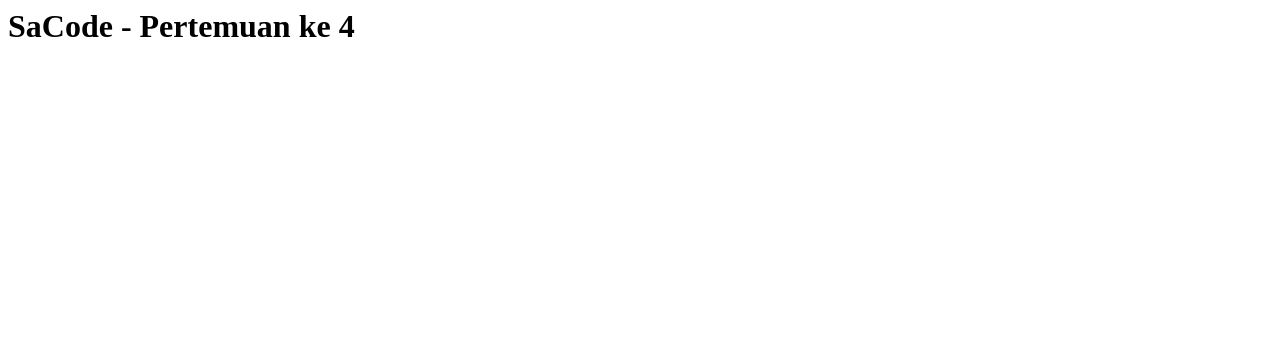
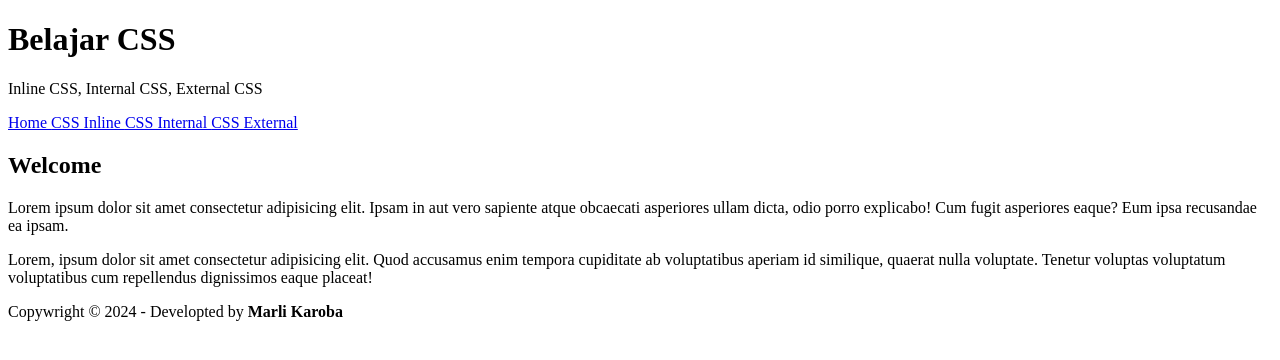
Before and after one commit to marlikaroba/sacode-html-css-pertemuan4, a plain HTML site: page index.html in a window 1280 px wide. Drawn offline with Linux system fonts and the light colour scheme.

Commit message:
upload  index.html

```diff
--- a/index.html
+++ b/index.html
@@ -1,7 +1,61 @@
-<html>
-  <head>
-    <title>SaCode - Pertemuan ke 4</title>
-  </head>
-  <body></body>
-  <h1>SaCode - Pertemuan ke 4</h1>
+<!DOCTYPE html>
+<html lang="en">
+
+<head>
+    <meta charset="UTF-8">
+    <meta http-equiv="X-UA-Compatible" content="IE=edge">
+    <meta name="viewport" content="width=device-width, initial-scale=1.0">
+    <title>SaCode - Belajar CSS</title>
+</head>
+
+<body>
+
+    <!-- header start -->
+    <header>
+        <h1>Belajar CSS</h1>
+        <p>Inline CSS, Internal CSS, External CSS</p>
+    </header>
+    <!-- header end -->
+
+    <!-- nav start -->
+    <nav>
+        <a href="index.html" title="Buka halaman home">
+            Home
+        </a>
+
+        <a href="css-inline.html" title="Halaman penerapan CSS Inline">
+            CSS Inline
+        </a>
+
+        <a href="css-internal.html" title="Halaman penerapan CSS Internal">
+            CSS Internal
+        </a>
+
+        <a href="css-external.html" title="Halaman penerapan CSS External">
+            CSS External
+        </a>
+    </nav>
+    <!-- nav end -->
+
+    <!-- main start -->
+    <main>
+        <h2>Welcome </h2>
+        <p>
+            Lorem ipsum dolor sit amet consectetur adipisicing elit. Ipsam in aut vero sapiente atque obcaecati asperiores ullam dicta, odio porro explicabo! Cum fugit asperiores eaque? Eum ipsa recusandae ea ipsam.
+        </p>
+        <p>
+            Lorem, ipsum dolor sit amet consectetur adipisicing elit. Quod accusamus enim tempora cupiditate ab voluptatibus aperiam id similique, quaerat nulla voluptate. Tenetur voluptas voluptatum voluptatibus cum repellendus dignissimos eaque placeat!
+        </p>
+
+    </main>
+    <!-- main end -->
+
+    <!-- footer start -->
+    <footer>
+        <p>Copywright &copy; 2024 - Developted by <b>Marli Karoba</b></p>
+    </footer>
+    <!-- footer end -->
+
+</body>
+
 </html>
```
